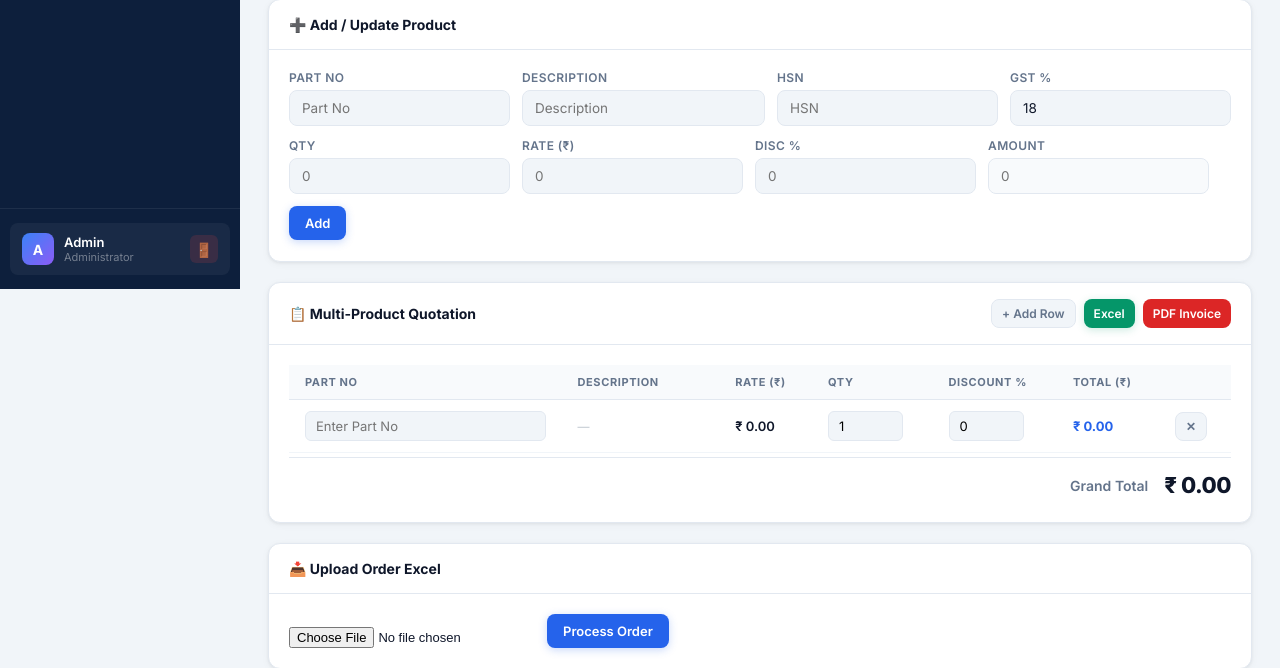
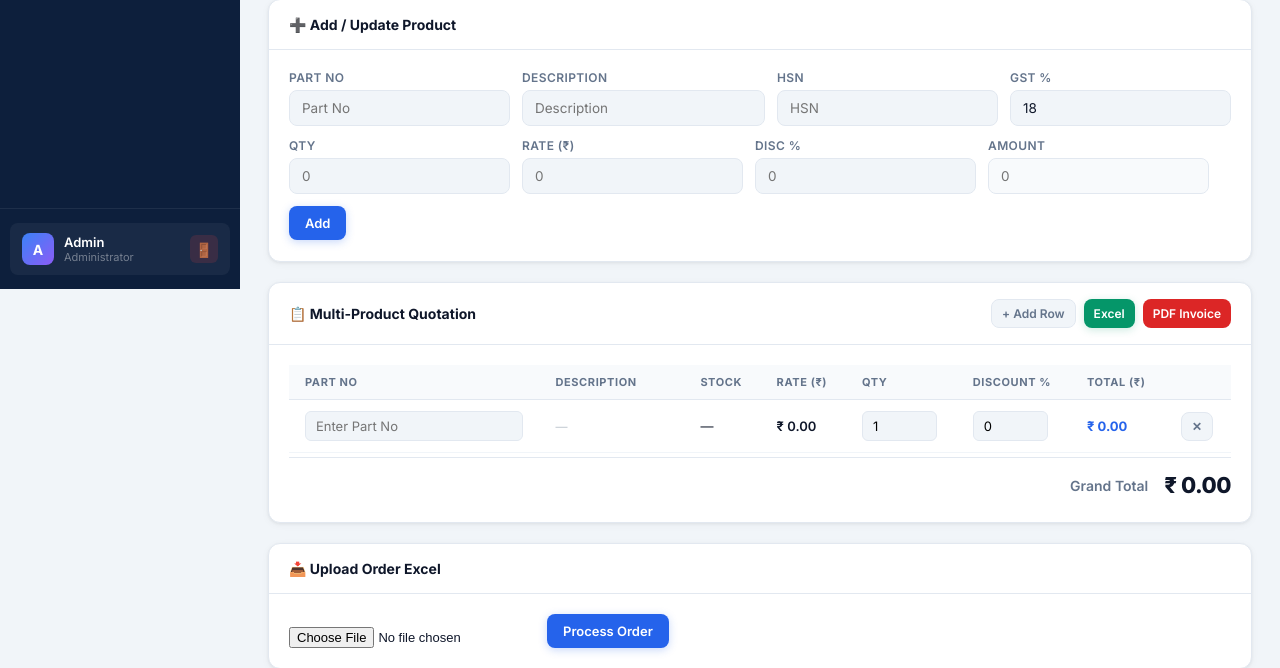
Before and after one commit to Kajalthombare/inventory-app, a FastAPI app: page / in a window 1280 px wide. Shown: the part 511-1179 px from the top of the page. Run offline with FastAPI, Linux system fonts and the light colour scheme; the visitor is signed in with stand-in values (Sample User, id 1); data that the repository does not hold is empty.

Commit message:
Feature: show live stock badge in quotation table, auto-reload inventory after invoice

```diff
--- a/main.py
+++ b/main.py
@@ -533,20 +533,23 @@ def get_rate(part_no: str):
         {"p": part_no}
     ).fetchone()
 
-    rate        = float(item.mrp)         if item and item.mrp         else 0.0
-    description = item.description        if item and item.description  else ""
-    hsn         = str(item.hsn)           if item and item.hsn          else ""
+    rate        = float(item.mrp)   if item and item.mrp         else 0.0
+    description = item.description  if item and item.description  else ""
+    hsn         = str(item.hsn)     if item and item.hsn          else ""
+    stock       = 0
 
     # Step 2: Fallback to products table if rate is 0 or not found
-    if rate == 0:
-        product = db.query(Product).filter(Product.part_no == part_no).first()
-        if product:
+    product = db.query(Product).filter(Product.part_no == part_no).first()
+    if product:
+        stock = int(product.quantity or 0)
+        if rate == 0:
             rate        = float(product.rate or 0)
             description = description or (product.description or "")
             hsn         = hsn         or (product.hsn         or "")
 
     db.close()
-    return {"rate": rate, "description": description, "hsn": hsn}
+    return {"rate": rate, "description": description, "hsn": hsn, "stock": stock}
+
 
 # ---------------- DOWNLOAD QUOTATION ----------------
 from datetime import datetime
--- a/templates/index.html
+++ b/templates/index.html
@@ -519,6 +519,11 @@
 
         .q-table-input:focus { border-color: var(--primary); background: #fff; }
 
+        .badge { display:inline-block; padding:2px 8px; border-radius:999px; font-size:11px; font-weight:600; }
+        .badge-success { background:#d1fae5; color:#065f46; }
+        .badge-warning { background:#fef3c7; color:#92400e; }
+        .badge-danger  { background:#fee2e2; color:#991b1b; }
+
         /* ── GRAND TOTAL ── */
         .grand-total-row {
             display: flex;
@@ -726,6 +731,7 @@
                             <tr>
                                 <th>Part No</th>
                                 <th>Description</th>
+                                <th>Stock</th>
                                 <th>Rate (₹)</th>
                                 <th>Qty</th>
                                 <th>Discount %</th>
@@ -917,7 +923,7 @@ function exportExcel(){
 // ── Quotation rows ──
 let rows = [];
 function addRow(){
-    rows.push({ part_no:'', description:'', rate:0, qty:1, discount:0 });
+    rows.push({ part_no:'', description:'', rate:0, qty:1, discount:0, stock:0 });
     renderRows();
 }
 async function fetchRate(i){
@@ -926,6 +932,9 @@ async function fetchRate(i){
     const data = await (await fetch(`/get_rate/${encodeURIComponent(partNo)}`)).json();
     rows[i].rate        = data.rate        || 0;
     rows[i].description = data.description || '';
+    rows[i].stock       = data.stock       || 0;
+    // Cap qty to available stock
+    if (rows[i].qty > rows[i].stock && rows[i].stock > 0) rows[i].qty = rows[i].stock;
     renderRows();
 }
 function renderRows(){
@@ -936,6 +945,11 @@ function renderRows(){
         const after = sub - disc;
         const total = after + after * 0.18;
         grand += total;
+        const stockBadge = r.stock === 0
+            ? `<span class="badge badge-danger">Out of Stock</span>`
+            : r.stock < 5
+            ? `<span class="badge badge-warning">${r.stock} left</span>`
+            : `<span class="badge badge-success">${r.stock} avail</span>`;
         html += `<tr>
             <td>
                 <input value="${r.part_no}"
@@ -945,8 +959,9 @@ function renderRows(){
                     placeholder="Enter Part No">
             </td>
             <td style="color:var(--text-muted);font-size:12px;min-width:140px;">${r.description || '<span style="opacity:0.4;">—</span>'}</td>
+            <td>${r.part_no ? stockBadge : '—'}</td>
             <td style="font-weight:600;">₹ ${r.rate.toFixed(2)}</td>
-            <td><input type="number" value="${r.qty}" min="1" onchange="rows[${i}].qty=parseFloat(this.value)||1;renderRows()" class="q-table-input" style="width:75px;"></td>
+            <td><input type="number" value="${r.qty}" min="1" max="${r.stock || 9999}" onchange="rows[${i}].qty=Math.min(parseFloat(this.value)||1,${r.stock||9999});renderRows()" class="q-table-input" style="width:75px;"></td>
             <td><input type="number" value="${r.discount}" min="0" max="100" onchange="rows[${i}].discount=parseFloat(this.value)||0;renderRows()" class="q-table-input" style="width:75px;"></td>
             <td style="font-weight:700;color:var(--primary);">₹ ${total.toFixed(2)}</td>
             <td><button onclick="deleteRow(${i})" class="btn btn-ghost btn-sm">✕</button></td>
@@ -968,10 +983,13 @@ async function downloadQuotation(){
 }
 
 async function downloadPDF(){
-    const res  = await fetch('/download_pdf',{method:'POST',headers:{'Content-Type':'application/json'},body:JSON.stringify(rows)});
+    const res = await fetch('/download_pdf',{method:'POST',headers:{'Content-Type':'application/json'},body:JSON.stringify(rows)});
+    if (!res.ok) { alert('Error generating invoice. Check stock availability.'); return; }
     const html = await res.text();
     const w = window.open();
     w.document.open(); w.document.write(html); w.document.close();
+    // ✅ Reload page so inventory quantities update immediately
+    setTimeout(() => location.reload(), 800);
 }
 
 // ── Upload order ──
```
Also changed, not shown: 1 other file.
